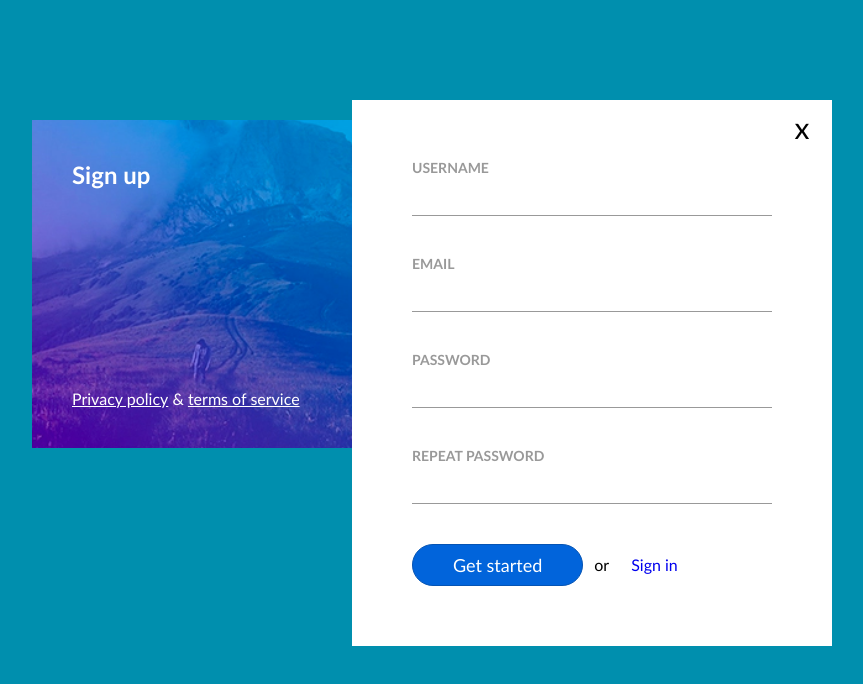
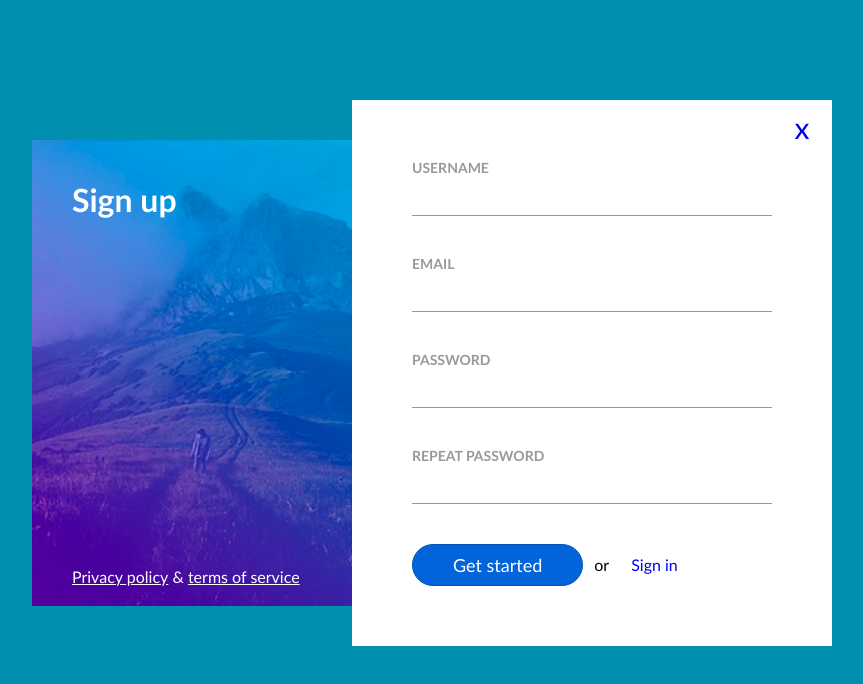
Before and after one commit to hillagvar/6-sign-up, a plain HTML site: page index.html in a window 1280 px wide. Shown: the whole page, without its empty margins (208-1071 px from the left). Drawn offline with Linux system fonts and the light colour scheme.

Commit message:
left column height

```diff
--- a/css/main.css
+++ b/css/main.css
@@ -15,6 +15,7 @@ body {
     display: inline-block;
     width: 800px;
     margin: 100px calc(50% - 400px) 0;
+    position: relative;
 }
 
 .left-column {
@@ -22,12 +23,14 @@ body {
     float: left;
     padding: 40px;
     color: white;
-    margin-top: 20px;
     background-color: rgb(76, 55, 150);
     background-image: url(../img/hill.jpg);
     background-repeat: no-repeat;
     background-size: cover;
     background-position: center;
+    position: absolute;
+    top: 40px;
+    bottom: 40px;
 }
 
 .main-title {
@@ -36,7 +39,10 @@ body {
 }
 
 .bottom-links {
-    margin-top: 200px;
+    position: absolute;
+    bottom: 20px;
+    left: 40px;
+    right: 40px;
 }
 
 .bottom-links > a {
@@ -48,7 +54,7 @@ body {
 
 .right-column {
     width: 60%;
-    float: left;
+    float: right;
     background-color: white;
     padding: 60px;
     position: relative;
@@ -64,6 +70,7 @@ body {
     text-align: center;
     font-size: 30px;
     line-height: 55px;
+    text-decoration: none;
 }
 
 
--- a/index.html
+++ b/index.html
@@ -11,7 +11,7 @@
 <body>
     <main class="container">
         <div class="left-column">
-            <h2 class="main-title">Sign up</h2>
+            <h1 class="main-title">Sign up</h1>
             <div class="bottom-links">
                 <a href="#">Privacy policy</a>
                 <span>&</span>
@@ -19,7 +19,7 @@
             </div>
         </div>
         <div class="right-column">
-            <div class="close">x</div>
+            <a href="#" class="close">x</a>
             <form class="form">
                <div class="form-row">
                    <label for="username">Username</label>
```
